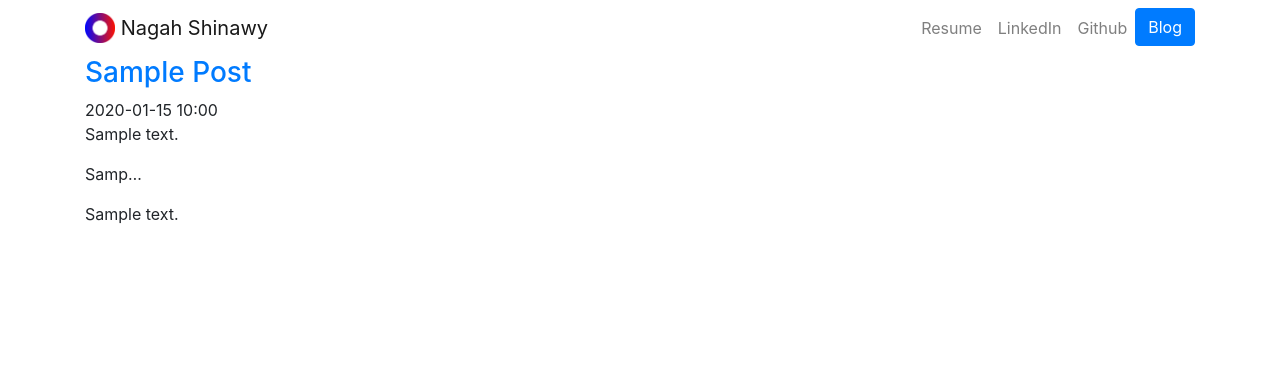
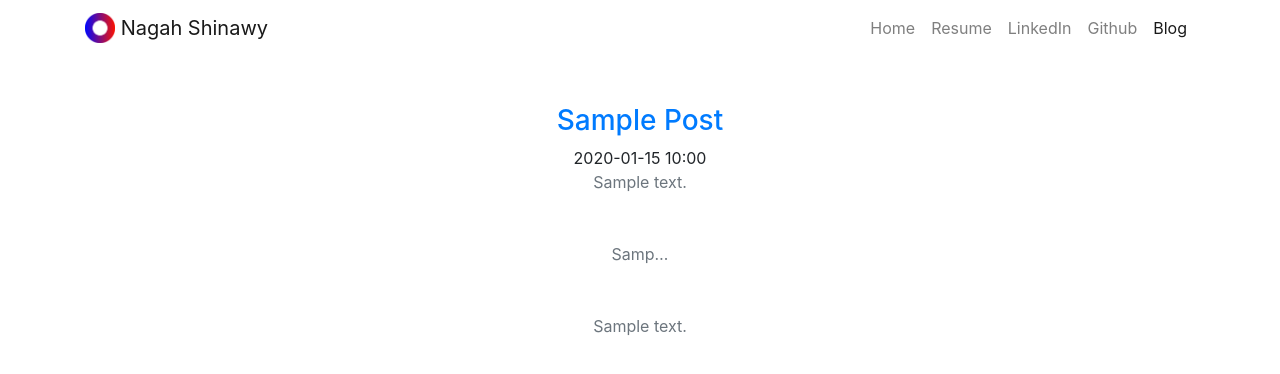
Before and after one commit to NagahShinawy/Portfolio, a Django app: template src/blog/templates/blog/blog_home.html in a window 1280 px wide. Shown: the top 374 px of the page. Run offline with Django 3.2, Linux system fonts and the light colour scheme; the template is opened without the code that fills it: most values are stand-ins (such as "Sample title", 1, 10 or a date in 2020); some libraries are stand-ins or nearby versions.

Commit message:
adding bootstrap

```diff
--- a/src/blog/templates/blog/blog_home.html
+++ b/src/blog/templates/blog/blog_home.html
@@ -7,11 +7,11 @@
 {% block content %}
 
 {% for post in posts %}
-    <div>
-       <h3><a href="{% url 'blog:post_details' post.slug %}">{{ post.title|title }}</a></h3><span>{{ post.created|date:'Y-m-d H:i' }}</span>
-        <p>{{  post.desc|truncatewords:5 }}</p>
-        <p>{{  post.desc|truncatechars:5 }}</p>
-        <p>{{  post.desc }}</p>
+    <div class="container text-center mt-5">
+       <h3 class="text-center mt-5"><a href="{% url 'blog:post_details' post.slug %}">{{ post.title|title }}</a></h3><span>{{ post.created|date:'Y-m-d H:i' }}</span>
+        <p class="text-center text-muted mb-5">{{  post.desc|truncatewords:5 }}</p>
+        <p class="text-center text-muted mb-5">{{  post.desc|truncatechars:5 }}</p>
+        <p class="text-center text-muted mb-5">{{  post.desc }}</p>
 
     </div>
 
--- a/src/blog/templates/blog/post_details.html
+++ b/src/blog/templates/blog/post_details.html
@@ -6,9 +6,9 @@
 
 {% block content %}
 
-    <div>
-        <h2>{{ post.title|title }}</h2><span>{{ post.created|date:'Y-m-d H:i' }}</span>
-        <p>{{  post.desc }}</p>
+    <div class="container text-center mt-5">
+        <h2 class="text-center mt-5">{{ post.title|title }}</h2><span>{{ post.created|date:'Y-m-d H:i' }}</span>
+        <p class="text-center text-muted mb-5">{{  post.desc }}</p>
 
     </div>
 
--- a/src/templates/base.html
+++ b/src/templates/base.html
@@ -7,6 +7,7 @@
   <!-- Required meta tags -->
   <meta charset="utf-8">
   <meta name="viewport" content="width=device-width, initial-scale=1, shrink-to-fit=no">
+  <link rel="icon" href="{% static 'personalPortfolio/imgs/Logo.png' %}" type="image/png" sizes="16x16">
 
   <!-- Bootstrap CSS -->
   <link rel="stylesheet" href="https://stackpath.bootstrapcdn.com/bootstrap/4.4.1/css/bootstrap.min.css" integrity="sha384-Vkoo8x4CGsO3+Hhxv8T/Q5PaXtkKtu6ug5TOeNV6gBiFeWPGFN9MuhOf23Q9Ifjh" crossorigin="anonymous">
@@ -39,6 +40,9 @@
           </li>
           {% endif %}
           <li class="nav-item">
+            <a class="nav-link {% if request.path == '/' %} active {% endif %}" href="{% url 'portfolio:home' %}">Home</a>
+          </li>
+          <li class="nav-item">
             <a class="nav-link" href="{% static 'personalPortfolio/resume/nagah.pdf' %}" target="_blank">Resume</a>
           </li>
           <li class="nav-item">
@@ -48,7 +52,11 @@
             <a class="nav-link" href="https://github.com/NagahShinawy" target="_blank">Github</a>
           </li>
           <li>
-            <a role="button" href="{% url 'blog:blog_home' %}" class="btn btn-primary">Blog</a>
+            {% if 'blog' in request.path %}
+                <a href="{% url 'blog:blog_home' %}" class="nav-link active">Blog</a>
+            {% else %}
+                <a href="{% url 'blog:blog_home' %}" class="nav-link">Blog</a>
+            {% endif %}
           </li>
         </ul>
       </div>
```
